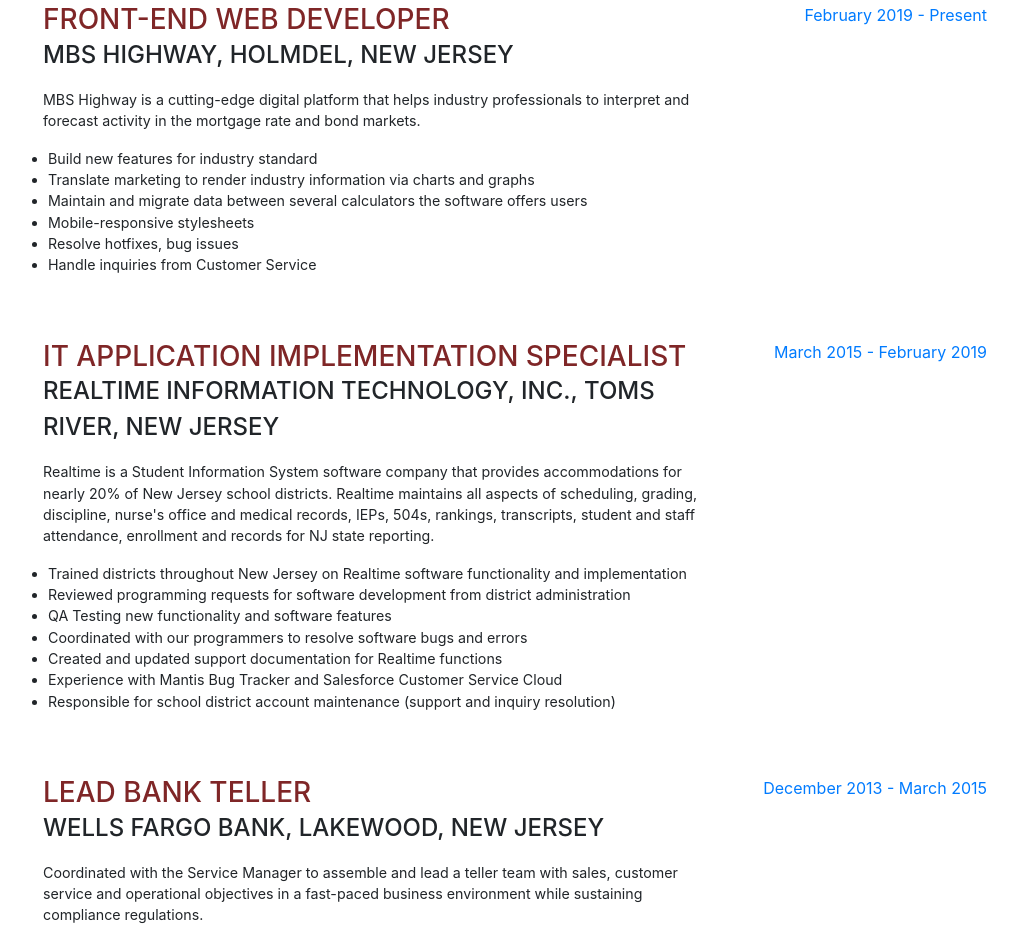
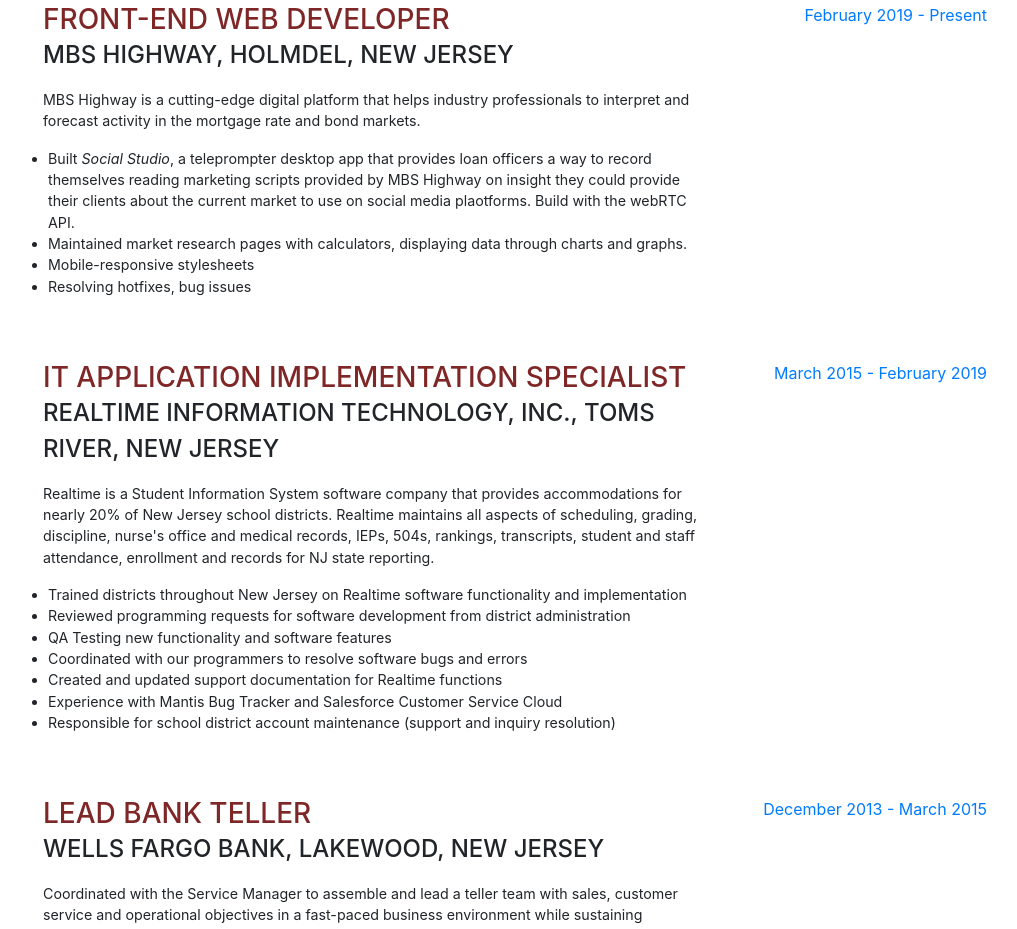
Before and after one commit to LII41333733/mark-fisher-portfolio, a website with bundled scripts: page index.html in a window 1280 px wide. Shown: the part 1717-2646 px from the top of the page, without its empty margins (261-1278 px from the left). Built offline with nearby package versions, Linux system fonts and the light colour scheme; a web font is replaced by a local one.

Commit message:
Update index.html

```diff
--- a/index.html
+++ b/index.html
@@ -146,12 +146,12 @@
             <div class="subheading mb-3">MBS Highway, Holmdel, New Jersey</div>
             <p class="exp-text">MBS Highway is a cutting-edge digital platform that helps industry professionals to interpret and forecast activity in the mortgage rate and bond markets.</p>
             <ul class="exp-text">
-                <li>Build new features for industry standard</li>
-                <li>Translate marketing to render industry information via charts and graphs</li>
-                <li>Maintain and migrate data between several calculators the software offers users</li>
+              <li>Built <em>Social Studio</em>, a teleprompter desktop app that provides loan officers a way
+                to record themselves reading marketing scripts provided by MBS Highway on insight they could provide their clients about
+              the current market to use on social media plaotforms. Build with the webRTC API.</li>
+                <li>Maintained market research pages with calculators, displaying data through charts and graphs.</li>
                 <li>Mobile-responsive stylesheets</li>
-                <li>Resolve hotfixes, bug issues</li>
-                <li>Handle inquiries from Customer Service</li>
+                <li>Resolving hotfixes, bug issues</li>
             </ul>
           </div>
           <div class="resume-date text-md-right">
```
